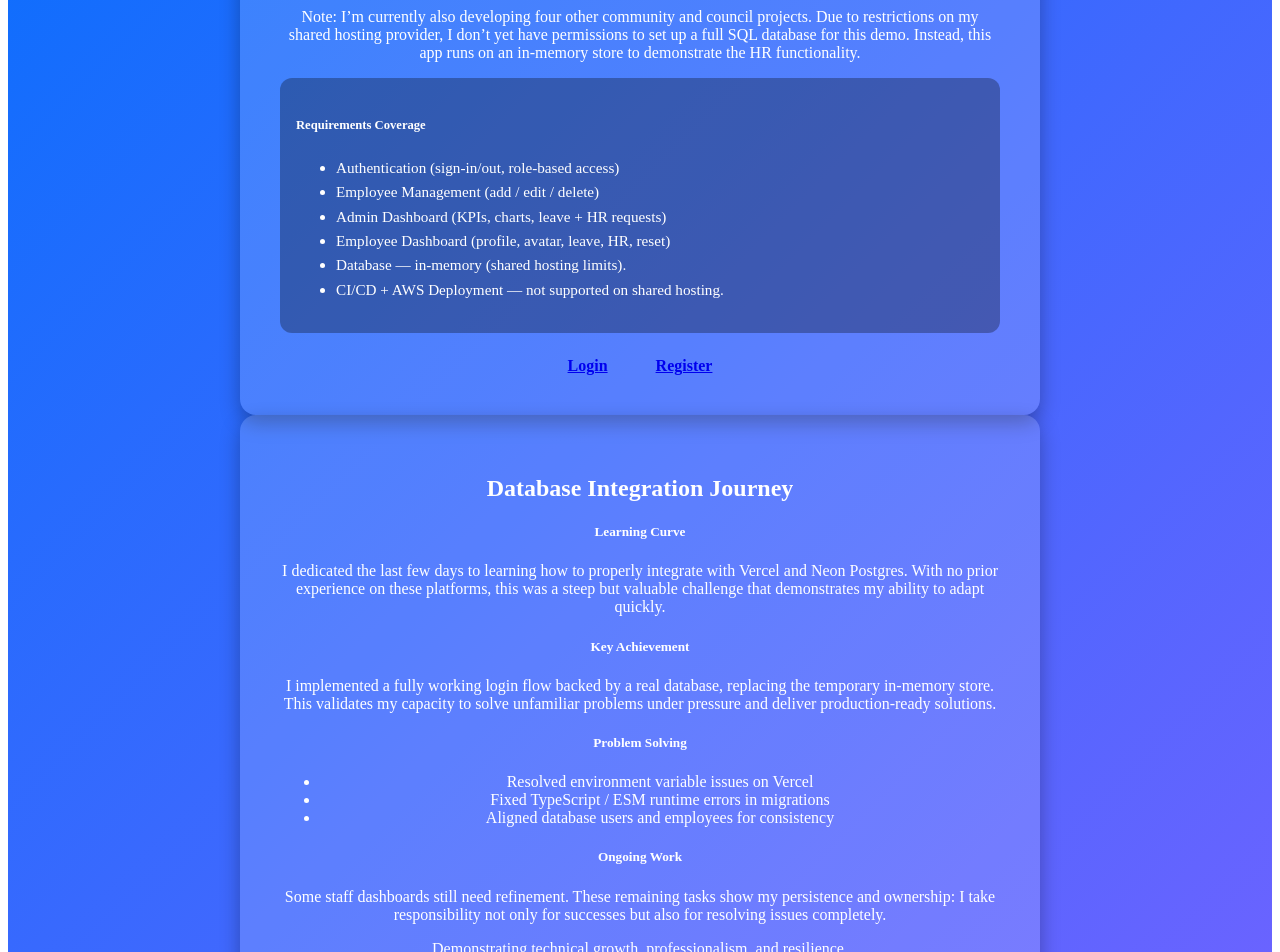
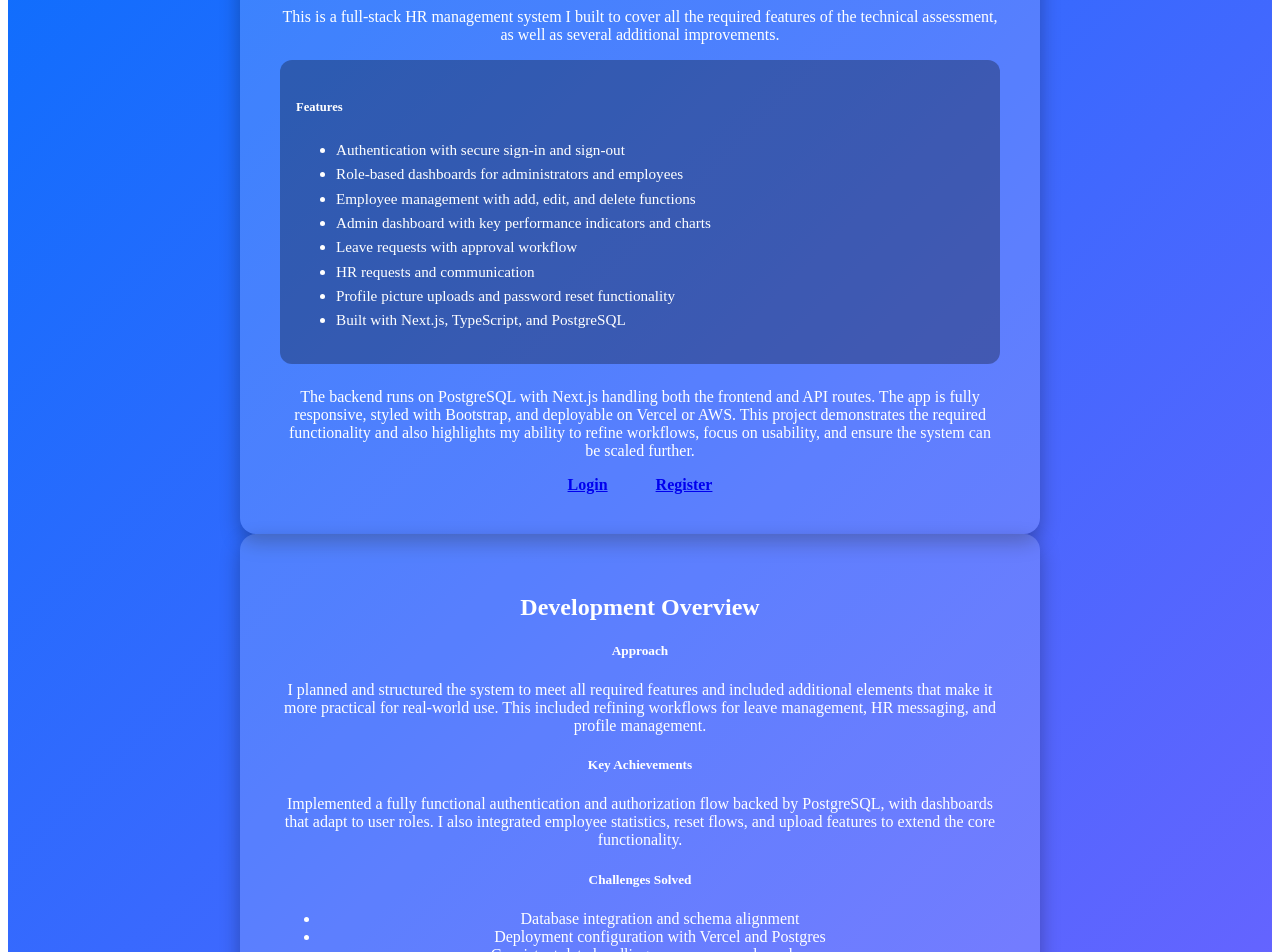
Before and after one commit to Alexander-Milligan/humanitarianoperationsApp, a Next.js app: page / in a window 1280 px wide. Shown: the part 120-1072 px from the top of the page. Built offline with nearby package versions, Linux system fonts and the light colour scheme.

Commit message:
landing page update

```diff
--- a/app/page.tsx
+++ b/app/page.tsx
@@ -13,26 +13,37 @@ export default function LandingPage() {
           </h1>
 
           <p className="lead mb-4">
-            Note: I’m currently also developing four other community and council
-            projects. Due to restrictions on my shared hosting provider, I don’t
-            yet have permissions to set up a full SQL database for this demo.
-            Instead, this app runs on an in-memory store to demonstrate the HR
-            functionality.
+            This is a full-stack HR management system I built to cover all the
+            required features of the technical assessment, as well as several
+            additional improvements.
           </p>
 
           <div className={styles.checklist}>
-            <h5 className="fw-bold mb-2">Requirements Coverage</h5>
+            <h5 className="fw-bold mb-2">Features</h5>
             <ul className="list-unstyled mb-0">
-              <li>Authentication (sign-in/out, role-based access)</li>
-              <li>Employee Management (add / edit / delete)</li>
-              <li>Admin Dashboard (KPIs, charts, leave + HR requests)</li>
-              <li>Employee Dashboard (profile, avatar, leave, HR, reset)</li>
-              <li>Database — in-memory (shared hosting limits).</li>
-              <li>CI/CD + AWS Deployment — not supported on shared hosting.</li>
+              <li>Authentication with secure sign-in and sign-out</li>
+              <li>Role-based dashboards for administrators and employees</li>
+              <li>Employee management with add, edit, and delete functions</li>
+              <li>
+                Admin dashboard with key performance indicators and charts
+              </li>
+              <li>Leave requests with approval workflow</li>
+              <li>HR requests and communication</li>
+              <li>Profile picture uploads and password reset functionality</li>
+              <li>Built with Next.js, TypeScript, and PostgreSQL</li>
             </ul>
           </div>
 
-          <div className="d-flex justify-content-center gap-3">
+          <p className="mt-4">
+            The backend runs on PostgreSQL with Next.js handling both the
+            frontend and API routes. The app is fully responsive, styled with
+            Bootstrap, and deployable on Vercel or AWS. This project
+            demonstrates the required functionality and also highlights my
+            ability to refine workflows, focus on usability, and ensure the
+            system can be scaled further.
+          </p>
+
+          <div className="d-flex justify-content-center gap-3 mt-4">
             <Link
               href="/login"
               className={`btn btn-light btn-lg ${styles.btnRounded}`}
@@ -49,58 +60,57 @@ export default function LandingPage() {
         </div>
 
         <div className={`${styles.card} ${styles.scrollCard}`}>
-          <h2 className="fw-bold mb-3 text-center">
-            Database Integration Journey
-          </h2>
+          <h2 className="fw-bold mb-3 text-center">Development Overview</h2>
 
           <div className={styles.scrollContent}>
             <section className="mb-4">
-              <h5 className="fw-bold">Learning Curve</h5>
+              <h5 className="fw-bold">Approach</h5>
               <p>
-                I dedicated the last few days to learning how to properly
-                integrate with Vercel and Neon Postgres. With no prior
-                experience on these platforms, this was a steep but valuable
-                challenge that demonstrates my ability to adapt quickly.
+                I planned and structured the system to meet all required
+                features and included additional elements that make it more
+                practical for real-world use. This included refining workflows
+                for leave management, HR messaging, and profile management.
               </p>
             </section>
 
             <section className="mb-4">
-              <h5 className="fw-bold">Key Achievement</h5>
+              <h5 className="fw-bold">Key Achievements</h5>
               <p>
-                I implemented a fully working login flow backed by a real
-                database, replacing the temporary in-memory store. This
-                validates my capacity to solve unfamiliar problems under
-                pressure and deliver production-ready solutions.
+                Implemented a fully functional authentication and authorization
+                flow backed by PostgreSQL, with dashboards that adapt to user
+                roles. I also integrated employee statistics, reset flows, and
+                upload features to extend the core functionality.
               </p>
             </section>
 
             <section className="mb-4">
-              <h5 className="fw-bold">Problem Solving</h5>
+              <h5 className="fw-bold">Challenges Solved</h5>
               <ul>
-                <li>Resolved environment variable issues on Vercel</li>
-                <li>Fixed TypeScript / ESM runtime errors in migrations</li>
-                <li>Aligned database users and employees for consistency</li>
+                <li>Database integration and schema alignment</li>
+                <li>Deployment configuration with Vercel and Postgres</li>
+                <li>Consistent data handling across users and employees</li>
               </ul>
             </section>
 
             <section>
-              <h5 className="fw-bold">Ongoing Work</h5>
+              <h5 className="fw-bold">Outcome</h5>
               <p>
-                Some staff dashboards still need refinement. These remaining
-                tasks show my persistence and ownership: I take responsibility
-                not only for successes but also for resolving issues completely.
+                The result is a working HR system that demonstrates both the
+                required features and additional refinements. It highlights my
+                ability to deliver a complete full-stack application while
+                maintaining code quality, usability, and scalability.
               </p>
             </section>
 
             <footer className="mt-4 text-muted small text-center">
-              Demonstrating technical growth, professionalism, and resilience.
+              Demonstrating technical growth, efficiency, and reliability.
             </footer>
           </div>
         </div>
       </div>
 
       <footer className="mt-5 text-white-50 small text-center">
-        © {new Date().getFullYear()} HR System — Demo App
+        © {new Date().getFullYear()} HR System — Demo Application
       </footer>
     </div>
   );
```
